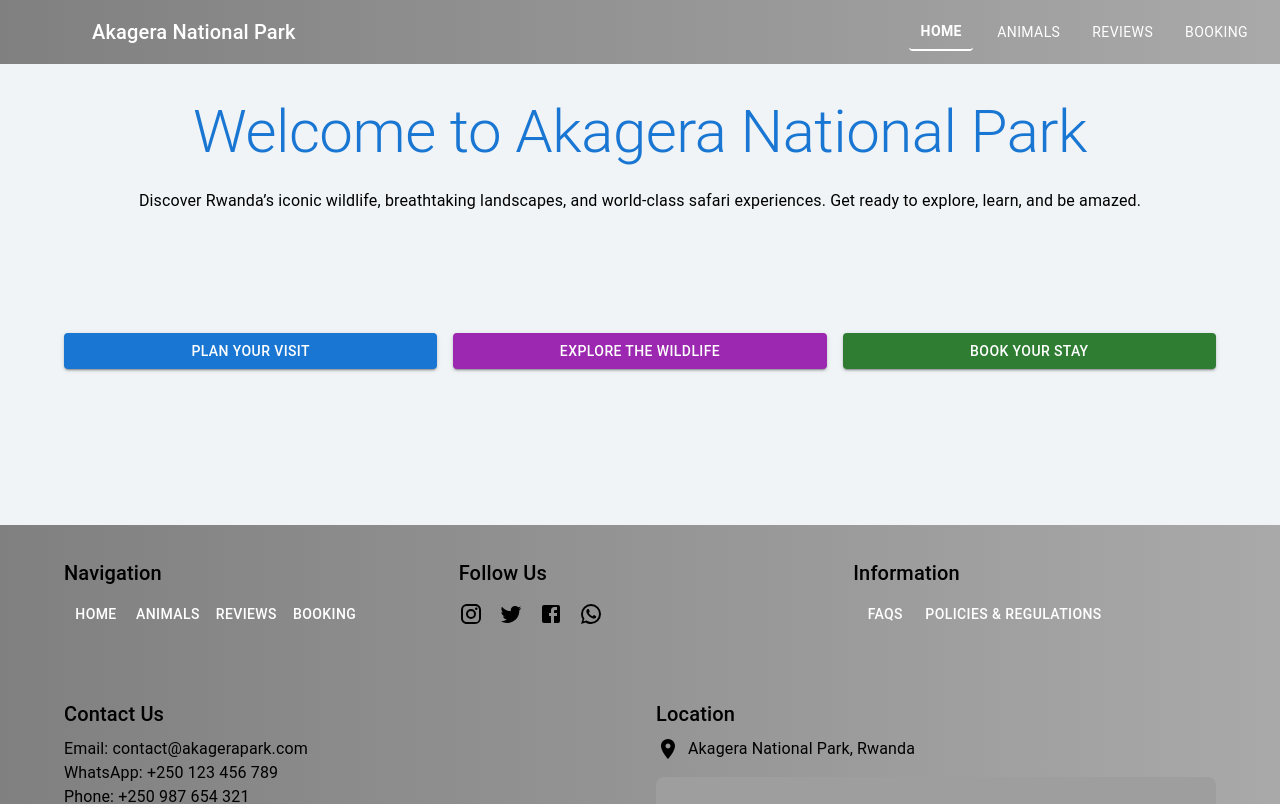
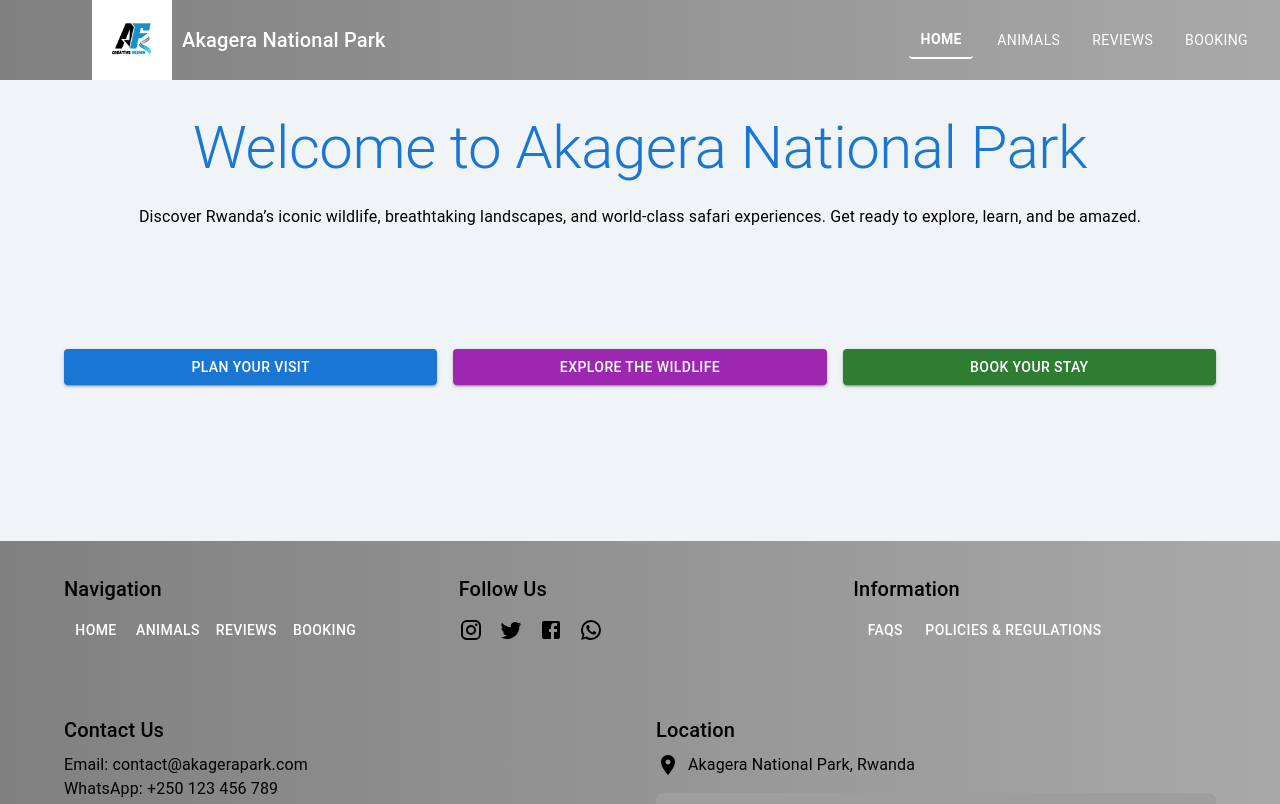
Before and after one commit to habyarimanacaleb/grafter-app, a React (Create React App) app: page / in a window 1280 px wide. Shown: the top 804 px of the page. Built offline with nearby package versions, Linux system fonts and the light colour scheme; grey boxes are pictures that could not be loaded.

Commit message:
commit this change number two on 20/10/2024

```diff
--- a/src/components/Navbar.js
+++ b/src/components/Navbar.js
@@ -72,6 +72,7 @@ const Navbar = () => {
           component={Link}
           to="/"
         />
+        <img src="/images/logo.png" alt="This is Logo" style={{width:"80px", height:'80px',paddingRight:'10px'}} component={Link} to='/'/>
         <Typography variant="h6" component="div" sx={{ flexGrow: 1 }}>
           Akagera National Park
         </Typography>
```
Also changed, not shown: public/images/logo.png (added).
